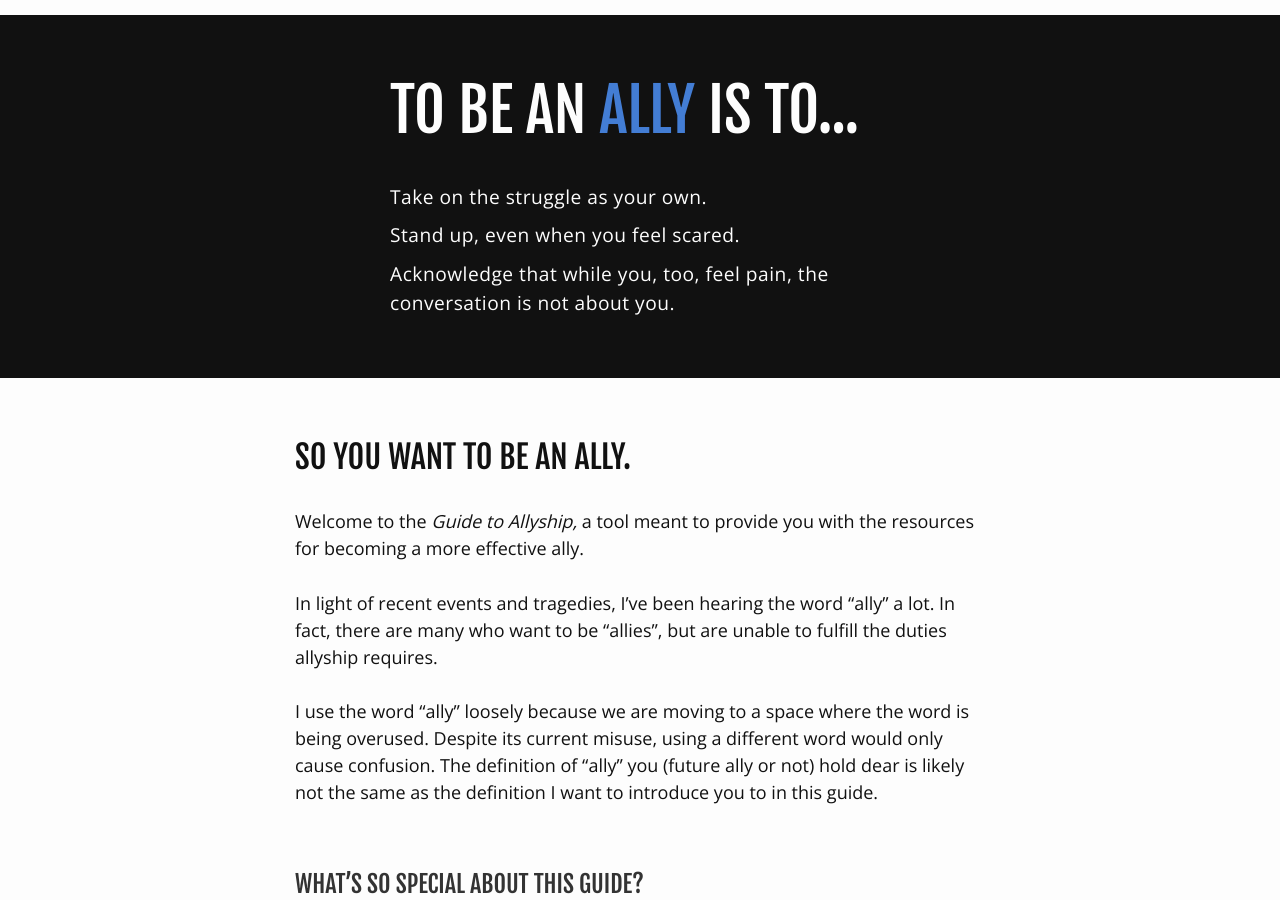
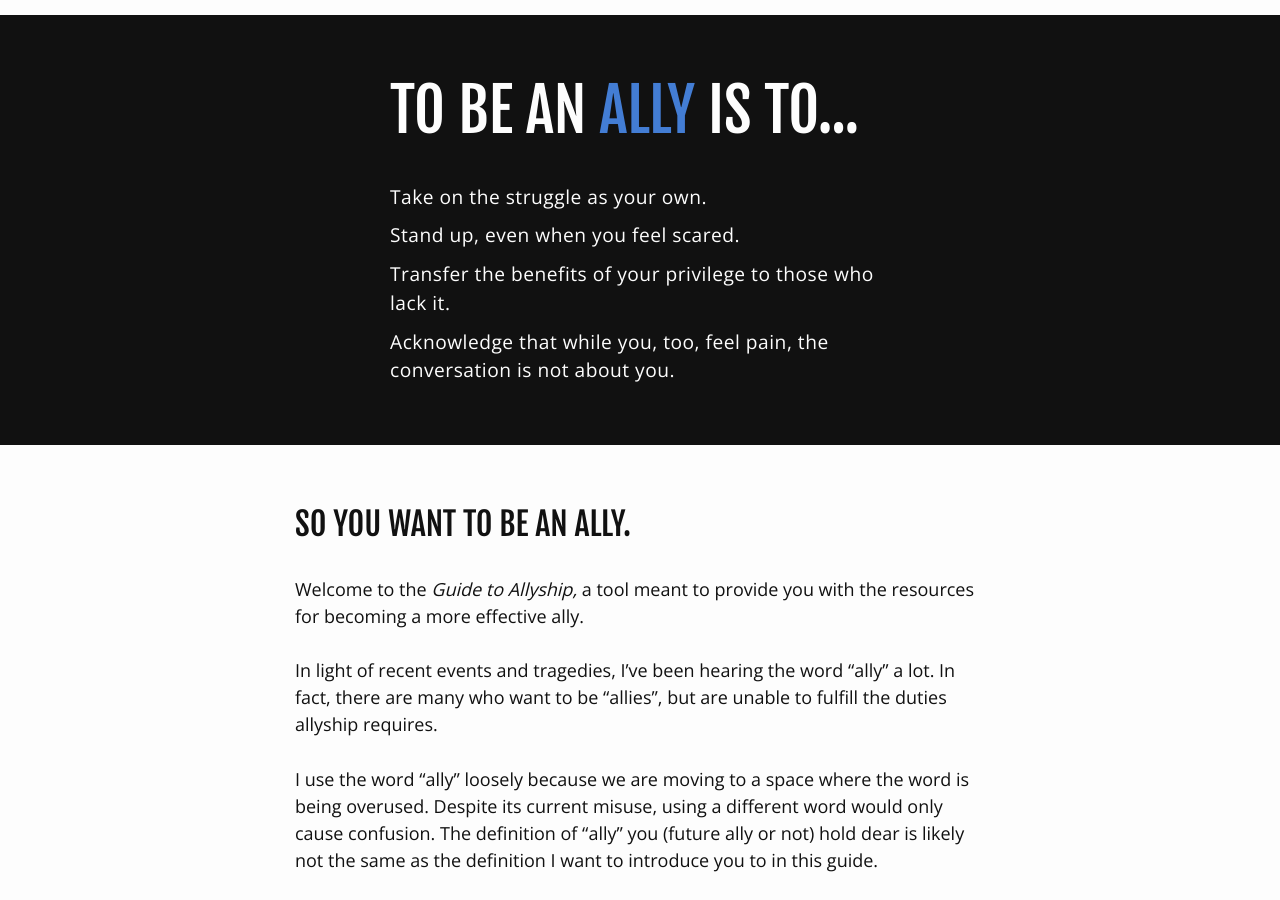
Before and after one commit to almnt/guide-to-allyship, a Jekyll site: the page built from index.html, in a window 1280 px wide and 900 px high, scrolled down 905 px. Built offline with Jekyll 4.4.1, drawn with Linux system fonts in a browser that asks for light colours.

Commit message:
Privilege Transfer
I'm adding the concept of "transfer of privilege". By that, I mean that allies have to be willing to transfer the benefits of their privilege (gender privilege, racial privilege, class privilege, etc.) to those without their privilege in order to create a more equitable and just system. I think this is a crucial concept for allies to understand.

```diff
--- a/_includes/being-an-ally.html
+++ b/_includes/being-an-ally.html
@@ -3,6 +3,7 @@
   <h2>To be an <span>ally</span> is to...</h2>
     <p>Take on the struggle as your own.</p>
     <p>Stand up, even when you feel scared.</p>
+    <p>Transfer the benefits of your privilege to those who lack it.</p>
     <p>Acknowledge that while you, too, feel pain, the conversation is not about you.</p>
   </div>
 </div>
```
